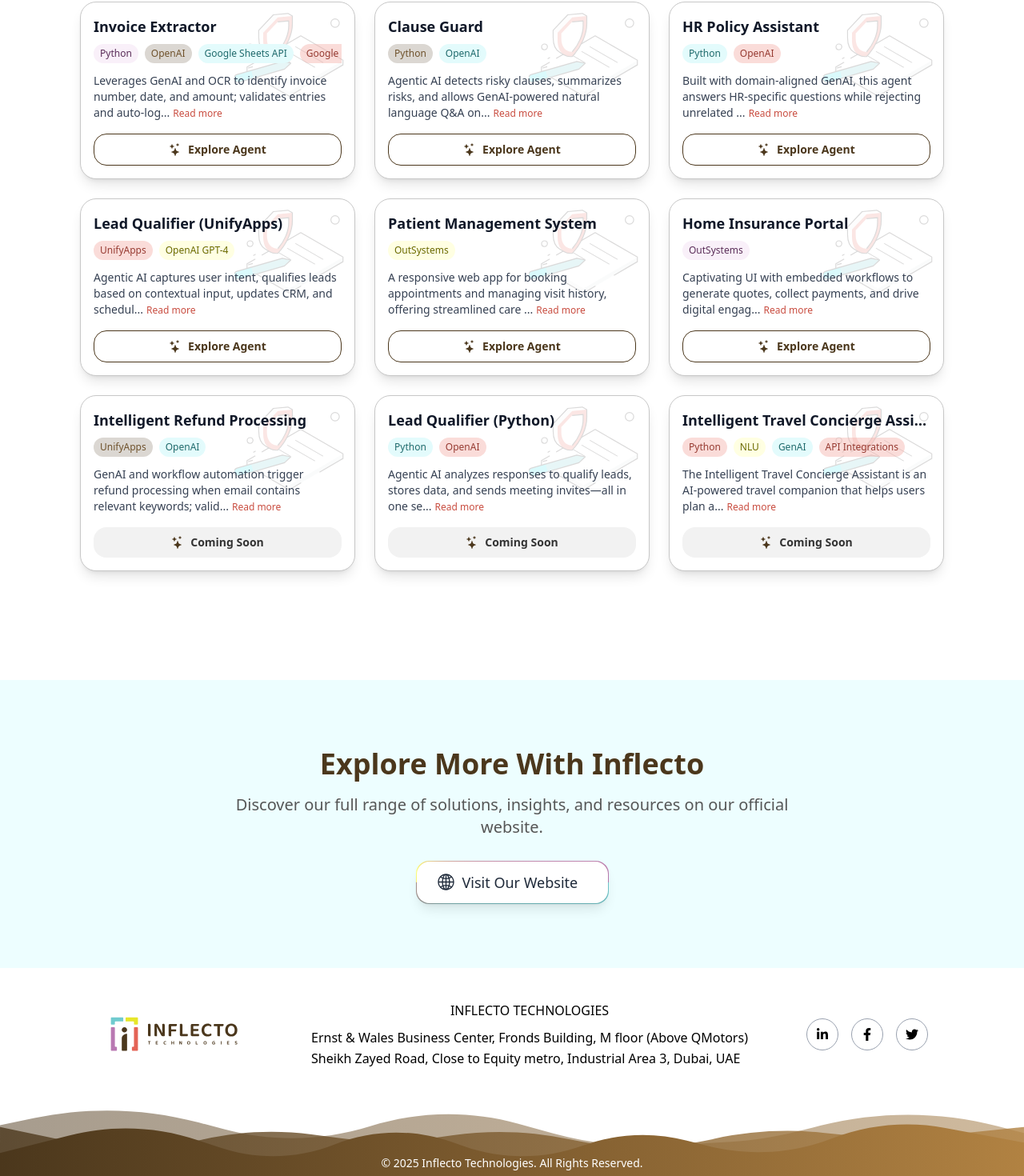
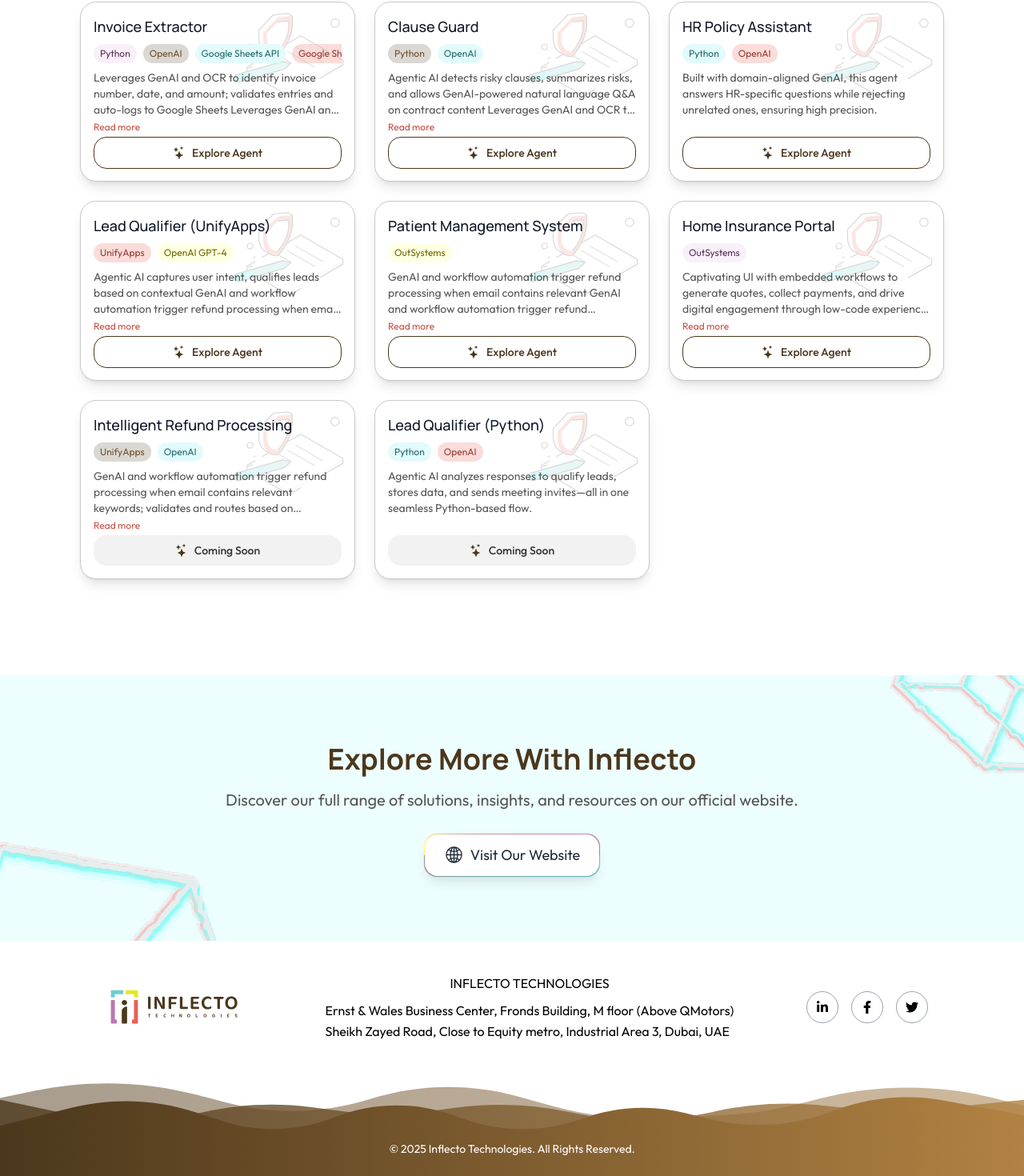
Before and after one commit to KrishnnambalSundaram/AgentPortal, a React (Vite) app: page / in a window 1280 px wide. Shown: the part 950-2420 px from the top of the page at 80% size. Built offline with nearby package versions, Linux system fonts and the light colour scheme; a web font is replaced by a local one.

Commit message:
added new components and bug fixes

```diff
--- a/index.html
+++ b/index.html
@@ -5,6 +5,9 @@
     <link rel="icon" type="image/svg+xml" href="/src/assets/inflecto-icon.svg" />
     <link rel="stylesheet" href="https://cdnjs.cloudflare.com/ajax/libs/font-awesome/6.5.0/css/all.min.css" />
     <meta name="viewport" content="width=device-width, initial-scale=1.0" />
+    <link rel="preconnect" href="https://fonts.googleapis.com">
+    <link rel="preconnect" href="https://fonts.gstatic.com" crossorigin>
+    <link href="https://fonts.googleapis.com/css2?family=Manrope:wght@200..800&family=Nunito:ital,wght@0,200..1000;1,200..1000&family=Outfit:wght@100..900&display=swap" rel="stylesheet">
     <title>Inflecto AI Agents</title>
   </head>
   <body class="overscroll-none">
--- a/src/components/Body.jsx
+++ b/src/components/Body.jsx
@@ -1,4 +1,4 @@
-import React from 'react'
+import React, { useState } from 'react'
 import InflectoExplore from '../assets/inflecto-explore.svg'
 import HeroBackground from '../assets/hero-background.svg'
 import InfoCard from './cards/InfoCard';
@@ -38,7 +38,7 @@
     description: 'Analyzes lead quality using interactive Q&A and schedules meetings.',
     icon: '📈',
     techStack: 'UnifyApps, OpenAI GPT-4',
-    capability: 'Agentic AI captures user intent, qualifies leads based on contextual input, updates CRM, and schedules meetings—all automated.',
+    capability: 'Agentic AI captures user intent, qualifies leads based on contextual GenAI and workflow automation trigger refund processing when email contains relevant GenAI and workflow automation trigger refund processing when email contains relevant GenAI and workflow automation trigger refund processing when email contains relevant GenAI and workflow automation trigger refund processing when email contains relevant  input, updates CRM, and schedules meetings—all automated.',
     link: 'https://uat.unifyapps.com/p/0/copilot?agentId=e_6878d7149c9ea95a603ed112&b_GPiry-chatId=new',
   },
   {
@@ -47,7 +47,7 @@
     description: 'OutSystems app to book, view, and manage patient appointments.',
     icon: '🩺',
     techStack: 'OutSystems',
-    capability: 'A responsive web app for booking appointments and managing visit history, offering streamlined care through low-code automation.',
+    capability: 'GenAI and workflow automation trigger refund processing when email contains relevant GenAI and workflow automation trigger refund processing when email contains relevant A responsive web app for booking appointments and managing visit history, offering streamlined care through low-code automation.',
     link: 'https://krishnnambal-sundaram.outsystemscloud.com/PatientPortal/',
   },
   {
@@ -65,7 +65,7 @@
     description: 'Email-triggered automation for refund validation and routing.',
     icon: '💸',
     techStack: 'UnifyApps, OpenAI',
-    capability: 'GenAI and workflow automation trigger refund processing when email contains relevant keywords; validates and routes based on context.',
+    capability: 'GenAI and workflow automation trigger refund processing when email contains relevant keywords; validates and routes based on context.GenAI and workflow automation trigger refund processing when email contains relevant GenAI and workflow automation trigger refund processing when email contains relevant GenAI and workflow automation trigger refund processing when email contains relevant ',
     link: '',
   },
   {
@@ -77,17 +77,18 @@
     capability: 'Agentic AI analyzes responses to qualify leads, stores data, and sends meeting invites—all in one seamless Python-based flow.',
     link: '',
   },
-  {
-    id: 9,
-    name: 'Intelligent Travel Concierge Assistant',
-    description: 'Python-based agent to qualify leads and book meetings intelligently.',
-    icon: '🤖',
-    techStack: 'Python, NLU, GenAI,  API Integrations',
-    capability: 'The Intelligent Travel Concierge Assistant is an AI-powered travel companion that helps users plan and manage trips with minimal effort. It can generate detailed itineraries, fetch live flight and hotel information, provide destination insights, and even email travel plans directly to the user.',
-    link: '',
-  }
+  // {
+  //   id: 9,
+  //   name: 'Intelligent Travel Concierge Assistant',
+  //   description: 'Python-based agent to qualify leads and book meetings intelligently.',
+  //   icon: '🤖',
+  //   techStack: 'Python, NLU, GenAI,  API Integrations',
+  //   capability: 'The Intelligent Travel Concierge Assistant is an AI-powered travel companion that helps users plan and manage trips with minimal effort. It can generate detailed itineraries, fetch live flight and hotel information, provide destination insights, and even email travel plans directly to the user.',
+  //   link: '',
+  // }
 ];
 const Body = () => {
+  const [expandedCard, setExpandedCard] = useState(null);
   const scrollToAgents = () => {
     document.getElementById("ai-agents-section").scrollIntoView({
       behavior: "smooth",
@@ -114,10 +115,10 @@
 
         {/* Centered Content */}
         <div className="flex flex-col justify-center items-center space-y-6 max-w-2xl sm:max-w-6xl">
-          <h1 className="text-3xl sm:text-5xl md:text-7xl font-bold select-none text-black">
+          <h1 className="text-3xl sm:text-5xl md:text-7xl manrope-bold select-none text-black">
             Your Gateway To <span className="text-[#70CBCF]">Agentic AI</span>
           </h1>
-          <p className="text-[#333333] text-base sm:text-lg md:text-xl max-w-xl sm:max-w-2xl select-none">
+          <p className="text-[#565656] text-base sm:text-lg md:text-xl max-w-xl sm:max-w-2xl outfit-regular select-none">
             {`Access, explore, and collaborate with powerful AI agents designed for different needs`}
           </p>
 
@@ -131,7 +132,7 @@
                 alt="Logo"
                 className="h-6 w-6 z-10 select-none"
               />
-              <span className="text-black select-none">Explore Agents</span>
+              <span className="text-black select-none outfit-medium">Explore Agents</span>
             </div>
           </div>
         </div>
@@ -140,16 +141,23 @@
       {/* AI Agents Section */}
       <section
         id="ai-agents-section"
-        className="flex flex-col items-center px-4 md:px-8 py-16 sm:h-350 lg:h-250"
+        className="flex flex-col items-center px-4 md:px-8 py-16 h-auto md:h-auto lg:h-auto pb-30"
       >
-        <h2 className="text-2xl md:text-4xl font-bold mt-4 mb-8 text-center text-[#4B371C]">
+        <h2 className="text-2xl md:text-4xl manrope-bold mt-4 mb-8 text-center text-[#4B371C]">
           EXPLORE OUR AI AGENTS
         </h2>
 
         <div className="grid relative gap-6 grid-cols-1 sm:grid-cols-2 lg:grid-cols-3 2xl:grid-cols-4 lg:w-[95%] xl:w-[90%] w-full h-auto">
           {agents.map((agent,index) => (
             <div key={agent.id} className="flex relative justify-center">
-              <AgentCard agent={agent} cardIndex={index}/>
+              <AgentCard
+                agent={agent}
+                cardIndex={index}
+                expanded={expandedCard === agent.id}
+                onExpand={() =>
+                  setExpandedCard(expandedCard === agent.id ? null : agent.id)
+                }
+              />
             </div>
           ))}
 
--- a/src/components/Footer.jsx
+++ b/src/components/Footer.jsx
@@ -17,7 +17,7 @@
         />
 
         {/* Address */}
-        <div className="text-center md:text-left text-sm md:text-base leading-relaxed max-w-xl">
+        <div className="text-center md:text-left text-sm md:text-base leading-relaxed outfit-regular max-w-xl">
           <p className="block mb-2 text-center">INFLECTO TECHNOLOGIES</p>
           Ernst & Wales Business Center, Fronds Building, M floor (Above QMotors) <br />
           Sheikh Zayed Road, Close to Equity metro, Industrial Area 3, Dubai, UAE
@@ -51,8 +51,8 @@
           </a>
         </div>
       </div>
-      <div className="absolute flex items-center justify-center  w-full bottom-15 text-white py-4 text-sm">
-        <p className="text-center">© 2025 Inflecto Technologies. All Rights Reserved.</p>
+      <div className="absolute flex items-center justify-center  w-full bottom-15 text-white pt-8 text-sm">
+        <p className="text-center outfit-regular">© 2025 Inflecto Technologies. All Rights Reserved.</p>
       </div>
       {/* Waves */}
       <img src={FooterBackground} alt='footer' className="w-full "/>
--- a/src/components/cards/AgentCard.jsx
+++ b/src/components/cards/AgentCard.jsx
@@ -1,23 +1,36 @@
-import React, { useState } from "react";
+import React, { useState, useRef, useEffect } from "react";
 import { BsStars } from "react-icons/bs";
-import Frame from '../../assets/frame.svg'
+import Frame from "../../assets/frame.svg";
 
-const COLORS = ['#F9F0F9','#DBD7D2','#E3FBFC','#F3A7A066','#FFFFE2']
-const TEXTCOLORS = ['#5B2E59','#6F522C','#1F6A6C','#973B32','#6B6A00']
-const AgentCard = ({ agent, cardIndex }) => {
-    const [hovered,setHovered] = useState(false)
-    const [expanded,setExpanded] = useState(false)
+const COLORS = ["#F9F0F9", "#DBD7D2", "#E3FBFC", "#F3A7A066", "#FFFFE2"];
+const TEXTCOLORS = ["#5B2E59", "#6F522C", "#1F6A6C", "#973B32", "#6B6A00"];
+
+const AgentCard = ({ agent, cardIndex, expanded, onExpand }) => {
+  const [hovered, setHovered] = useState(false);
+  const [isTruncated, setIsTruncated] = useState(false);
+  const descRef = useRef(null);
+
+  useEffect(() => {
+    if (descRef.current) {
+      const { scrollHeight, clientHeight } = descRef.current;
+      setIsTruncated(scrollHeight > clientHeight);
+    }
+  }, [agent.capability]);
+
   return (
     <div
-      onClick={()=>setHovered(true)}
-      onFocus={()=>setHovered(true)}
+      // onClick={onExpand}
+      onFocus={() => setHovered(true)}
       onMouseEnter={() => setHovered(true)}
       onMouseLeave={() => {
-        setHovered(false)
-        setExpanded(false)
+        setHovered(false);
       }}
-      className={` w-full max-w-sm overflow-hidden rounded-[20px] shadow-lg border border-[#C7C7C7] p-4 bg-white cursor-pointer
-                  ${expanded ? "lg:absolute z-50 max-h-[1000px] transition-all duration-1500 ease-in-out" : "relative z-0 max-h-[225px] transition-all duration-1000 ease-in-out"}
+      className={`w-full max-w-sm overflow-hidden rounded-[20px] shadow-lg border border-[#C7C7C7] p-4 bg-white cursor-pointer
+                  ${
+                    expanded
+                      ? "md:absolute z-50 max-h-[1000px] transition-all duration-1500 ease-in-out"
+                      : "relative z-0 max-h-[225px] transition-all duration-1000 ease-in-out"
+                  }
                   transition-all duration-400 ease-in-out overflow-hidden hover:scale-103 transform`}
       style={{
         backgroundImage: `url(${Frame})`,
@@ -27,63 +40,103 @@
       }}
     >
       {/* Title */}
-      <h2 className={`text-lg font-semibold text-gray-900 ${expanded?'':'truncate'}`}>{agent.name}</h2>
+      <h2
+        className={`text-lg manrope-medium text-gray-900 ${
+          expanded ? "" : "truncate"
+        }`}
+      >
+        {agent.name}
+      </h2>
 
       {/* Tags */}
-      <div className={`flex gap-2 mt-2 ${expanded?'flex-wrap':'overflow-hidden whitespace-nowrap'} transition-all duration-400 ease-in-out`}>
-        {
-          agent.techStack.split(',').map((item,index)=>{
-            const color = COLORS[cardIndex % COLORS.length + index] || COLORS[index % cardIndex]
-            const textColor = TEXTCOLORS[cardIndex % TEXTCOLORS.length + index] || TEXTCOLORS[index % cardIndex]
-           return(
-            <div key={index} style={{backgroundColor: color, color: textColor}} className={`inline-block rounded-2xl px-2 text-xs py-1`}>{item}</div>
-          )})
-        }
+      <div
+        className={`flex gap-2 mt-2 ${
+          expanded ? "flex-wrap" : "overflow-hidden whitespace-nowrap"
+        } transition-all duration-400 ease-in-out`}
+      >
+        {agent.techStack.split(",").map((item, index) => {
+          const color =
+            COLORS[(cardIndex + index) % COLORS.length] || COLORS[0];
+          const textColor =
+            TEXTCOLORS[(cardIndex + index) % TEXTCOLORS.length] ||
+            TEXTCOLORS[0];
+          return (
+            <div
+              key={index}
+              style={{ backgroundColor: color, color: textColor }}
+              className={`inline-block outfit-regular rounded-2xl px-2 text-xs py-1`}
+            >
+              {item}
+            </div>
+          );
+        })}
       </div>
 
       {/* Description */}
-      <p className={`mt-3 text-sm text-gray-700 ${expanded ? "" : "line-clamp-3"}`}>
-  {expanded ? agent.capability : (
-    <>
-      {agent.capability.length > 100
-        ? agent.capability.slice(0, 100) + "..."
-        : agent.capability}
-      {agent.capability.length > 100 && !expanded && (
+      <div className="">
+        <p
+          ref={descRef}
+          className={`mt-2 text-sm text-[#565656] outfit-regular ${
+            expanded ? "" : "line-clamp-3"
+          }`}
+        >
+          {agent.capability}
+        </p>
+
+        {!expanded && isTruncated && (
           <button
             onClick={(e) => {
-            e.stopPropagation()
-            setExpanded(true)}}
-          className="ml-1 text-[#C94D40] text-xs font-medium "
+              e.stopPropagation();
+              onExpand()
+            }}
+            className="absolute my-1 text-[#C94D40] text-xs outfit-regular"
           >
             Read more
           </button>
         )}
-    </>
-  )}
-</p>
 
-{expanded && agent.capability.length > 100 && (
+        {expanded && isTruncated && (
           <button
             onClick={(e) => {
-            e.stopPropagation()
-            setExpanded(false)}}
-    className="mt-1 text-[#C94D40] text-xs font-medium "
+              e.stopPropagation();
+              onExpand()
+            }}
+            className="absolute mb-1 text-[#C94D40] text-xs outfit-regular"
           >
             Read less
           </button>
         )}
-
+      </div>
 
       {/* Bottom Button */}
-      <div className="mt-4">
-        <div className={`w-full rounded-2xl p-[1px] ${agent.link===''?'bg-[#F2F2F2]':`hover:scale-102 ${hovered?'border-0 bg-[linear-gradient(105.83deg,rgba(231,230,42,0.32)_0%,rgba(185,100,178,0.32)_31.73%,rgba(112,203,207,0.32)_61.54%,rgba(228,99,86,0.32)_89.9%)]':'border border-[#4B371C]'}`}`}>
+      <div className={`${isTruncated?"mt-6":"mt-6"}`}>
+        <div
+          className={`w-full rounded-2xl p-[1px] ${
+            agent.link === ""
+              ? "bg-[#F2F2F2]"
+              : `hover:scale-102 ${
+                  hovered
+                    ? "border-0 bg-[linear-gradient(105.83deg,rgba(231,230,42,0.32)_0%,rgba(185,100,178,0.32)_31.73%,rgba(112,203,207,0.32)_61.54%,rgba(228,99,86,0.32)_89.9%)]"
+                    : "border border-[#4B371C]"
+                }`
+          }`}
+        >
           <a
-            href={agent.link===''?'':agent.link}
+            href={agent.link === "" ? "" : agent.link}
             target="_blank"
             rel="noopener noreferrer"
-            className={`flex flex-row items-center justify-center w-full rounded-2xl py-2 text-sm font-semibold ${agent.link===''?'pointer-events-none text-[#333333]':'text-[#4B371C]'} text-center`}
+            className={`flex flex-row items-center justify-center w-full rounded-2xl py-2 text-sm outfit-medium ${
+              agent.link === ""
+                ? "pointer-events-none text-[#333333]"
+                : "text-[#4B371C]"
+            } text-center`}
           >
-             <BsStars size={16} color={hovered?'black':'#4B371C'} className="mr-2"/> {agent.link===''?'Coming Soon':'Explore Agent'}
+            <BsStars
+              size={16}
+              color={hovered ? "black" : "#4B371C"}
+              className="mr-2"
+            />{" "}
+            {agent.link === "" ? "Coming Soon" : "Explore Agent"}
           </a>
         </div>
       </div>
--- a/src/components/cards/InfoCard.jsx
+++ b/src/components/cards/InfoCard.jsx
@@ -1,27 +1,32 @@
 import React from "react";
 import infoCardBackground from "../../assets/info-card-background.svg";
 import { IoIosGlobe } from "react-icons/io";
+import leftBg from '../../assets/left-bg.png'
+import rightBg from '../../assets/right-bg.png'
 
 const InfoCard = () => {
   return (
     <div
       className="relative flex w-full items-center justify-center bg-[#EDFEFF] px-4 py-12 sm:py-16 md:py-20"
     >
+      <img src={leftBg} className={`hidden md:absolute md:block left-0 bottom-0 z-0 pointer-events-none`}/>
+      <img src={rightBg} className={`absolute right-0 top-0 z-0 pointer-events-none`}/>
+
       {/* Content Overlay */}
       <div className="text-center max-w-xs sm:max-w-md md:max-w-2xl lg:max-w-3xl px-3 sm:px-6">
-        <h2 className="text-lg sm:text-2xl md:text-3xl lg:text-4xl font-bold text-[#4B371C] leading-snug select-none">
+        <h2 className="text-lg sm:text-2xl md:text-3xl lg:text-4xl manrope-bold text-[#4B371C] leading-snug select-none">
           Explore More With Inflecto
         </h2>
-        <p className="mt-3 text-sm sm:text-base md:text-lg lg:text-xl text-[#565656] select-none">
+        <p className="mt-3 text-sm sm:text-base md:text-lg lg:text-xl outfit-regular text-[#565656] select-none">
           Discover our full range of solutions, insights, and resources on our official website.
         </p>
-        <div className="mt-5 sm:mt-7 inline-block rounded-2xl p-[1px] bg-[conic-gradient(from_90deg_at_0.25%_50%,#70CBCF_0deg,#E36256_180deg,#FFFF7A_270deg,#B978B2_360deg)] hover:scale-105 transition">
-            <div className="w-[160px] sm:w-[200px] md:w-[239px] bg-white rounded-2xl px-4 sm:px-6 py-2.5 sm:py-3 cursor-pointer text-sm sm:text-base md:text-lg font-medium select-none text-center shadow-lg">
+        <div className=" mt-5 sm:mt-7 inline-block rounded-2xl p-[1px] bg-[conic-gradient(from_90deg_at_0.25%_50%,#70CBCF_0deg,#E36256_180deg,#FFFF7A_270deg,#B978B2_360deg)]  transition-transform focus:scale-105 hover:scale-105">
+            <div className="z-100 w-auto bg-white rounded-2xl px-4 sm:px-6 py-2.5 sm:py-3 cursor-pointer text-sm sm:text-base md:text-lg font-medium select-none text-center shadow-lg">
                 <a
                   href="https://axxeltechnologies.com/inflecto"
                   target="_blank"
                   rel="noopener noreferrer"
-          className={`flex flex-row items-center text-gray-800 bg-white/60 rounded-xl gap-2 `}
+                  className={`flex flex-row outfit-regular items-center text-gray-800 rounded-xl gap-2 `}
                 >
                 <IoIosGlobe size={25}/> Visit Our Website
               </a>
--- a/src/index.css
+++ b/src/index.css
@@ -8,3 +8,45 @@
   min-height: 100%;
   font-family: 'Baloo Thambi 2', sans-serif;
 } */
+.manrope-medium {
+  font-family: "Manrope", sans-serif;
+  font-optical-sizing: auto;
+  font-weight: 500;
+  font-style: normal;
+}
+.manrope-semiBold {
+  font-family: "Manrope", sans-serif;
+  font-optical-sizing: auto;
+  font-weight: 600;
+  font-style: normal;
+}
+.manrope-bold {
+  font-family: "Manrope", sans-serif;
+  font-optical-sizing: auto;
+  font-weight: 700;
+  font-style: normal;
+}
+.outfit-regular {
+  font-family: "Outfit", sans-serif;
+  font-optical-sizing: auto;
+  font-weight: 400;
+  font-style: normal;
+}
+.outfit-medium {
+  font-family: "Outfit", sans-serif;
+  font-optical-sizing: auto;
+  font-weight: 500;
+  font-style: normal;
+}
+.outfit-semiBold {
+  font-family: "Outfit", sans-serif;
+  font-optical-sizing: auto;
+  font-weight: 600;
+  font-style: normal;
+}
+.outfit-bold {
+  font-family: "Outfit", sans-serif;
+  font-optical-sizing: auto;
+  font-weight: 700;
+  font-style: normal;
+}
```
Also changed, not shown: src/components/Header.jsx (+9 -9 lines). Lines whose indentation alone changed are shown as unchanged.
